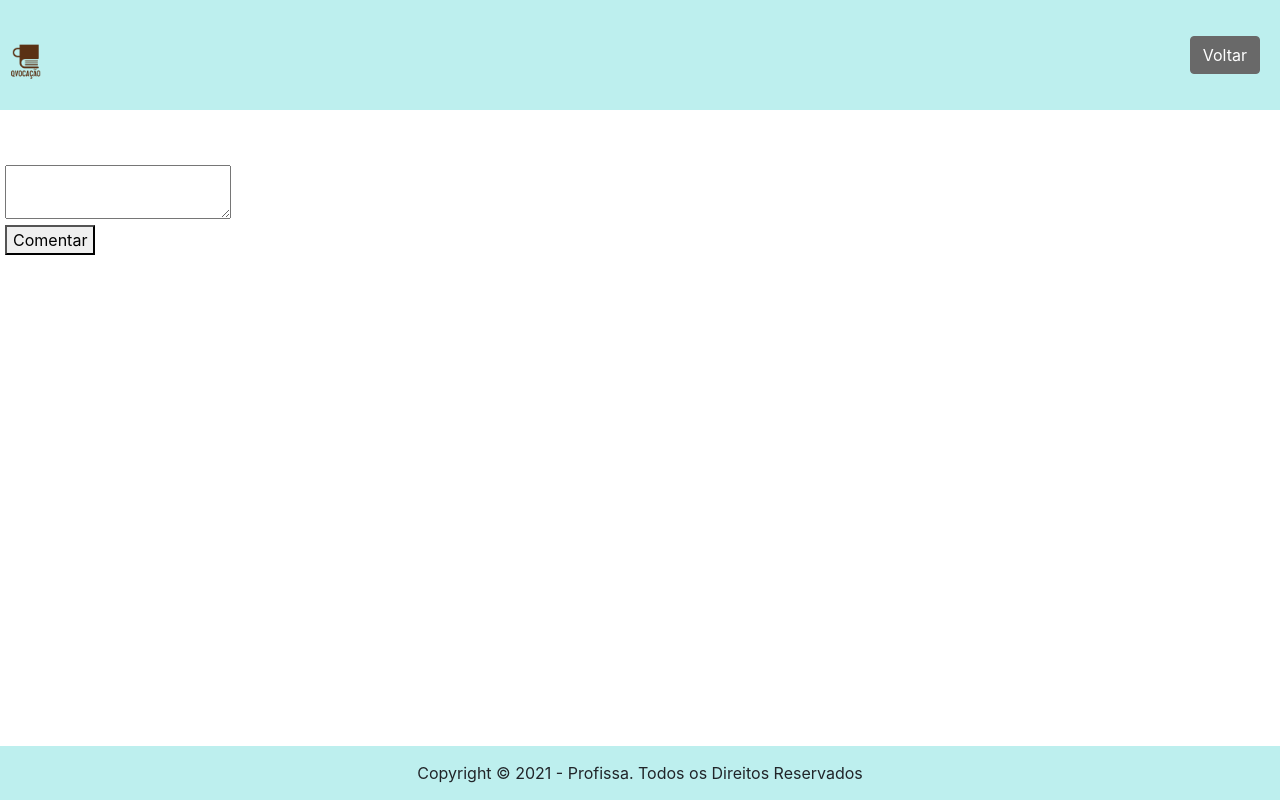
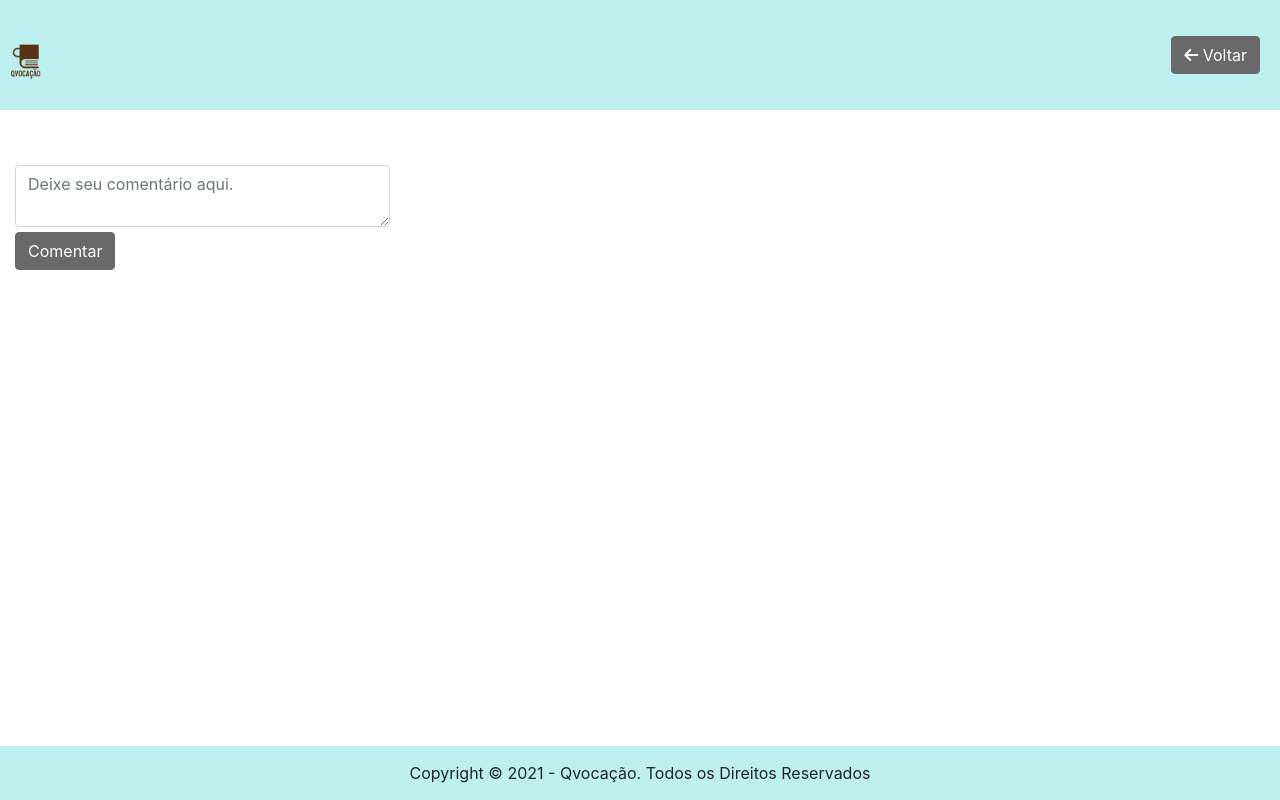
Before and after one commit to joaovReis0/TI2_G14, a website: page tiaw-ppl-cc-m-20211-grupo-9-escolha-profissional/public/Thread.html in a window 1280 px wide. Drawn offline with nearby package versions, Linux system fonts and the light colour scheme.

Commit message:
Update Thread.html

```diff
--- a/tiaw-ppl-cc-m-20211-grupo-9-escolha-profissional/public/Thread.html
+++ b/tiaw-ppl-cc-m-20211-grupo-9-escolha-profissional/public/Thread.html
@@ -1,16 +1,19 @@
 <!DOCTYPE html>
 <html lang="en">
+
 <head>
     <meta charset="UTF-8">
     <meta name="viewport" content="width=device-width, initial-scale=1.0">
     <link rel="stylesheet" href="styles/Forum.css">
 
-    <link rel="stylesheet" href="https://cdn.jsdelivr.net/npm/bootstrap@4.6.0/dist/css/bootstrap.min.css" integrity="sha384-B0vP5xmATw1+K9KRQjQERJvTumQW0nPEzvF6L/Z6nronJ3oUOFUFpCjEUQouq2+l" crossorigin="anonymous">
-    <script src="https://kit.fontawesome.com/28d9d72d98.js" crossorigin="anonymous"></script>
+    <link rel="stylesheet" href="https://cdn.jsdelivr.net/npm/bootstrap@4.6.0/dist/css/bootstrap.min.css"
+        integrity="sha384-B0vP5xmATw1+K9KRQjQERJvTumQW0nPEzvF6L/Z6nronJ3oUOFUFpCjEUQouq2+l" crossorigin="anonymous">
+    <script src="https://kit.fontawesome.com/ffc851508f.js" crossorigin="anonymous"></script>
     <link rel="stylesheet" href="https://cdnjs.cloudflare.com/ajax/libs/font-awesome/4.7.0/css/font-awesome.min.css">
 
     <title>Forum</title>
 </head>
+
 <body>
 
     <!-- header -->
@@ -19,20 +22,29 @@
         <img src="assets/novaLogo.png" class="logo">
         <nav class="menu">
             <p>
-                <div class="button1">
-                    <a class="button" href="/"><button type="button" class="btn btn-primary">Voltar</button></a>
-                </div>
+            <div class="button1">
+                <a class="button" href="/"><button type="button" class="btn btn-primary"><i
+                            class="fas fa-solid fas fa-arrow-left"></i> Voltar</button></a>
+            </div>
             </p>
 
         </nav>
     </header>
 
     <!-- fim header -->
-    <div class="main">
-        <div class="Topic"></div>
-        <textarea></textarea>
-        <button class="comentar">Comentar</button>
-        <div class="comments"></div>
+    <div class="container-fluid main">
+        <div class="row">
+            <div class="col-12">
+                <div class="Topic"></div>
+                <div class="form-floating">
+                    <textarea class="form-control textarea" placeholder="Deixe seu comentário aqui." id="floatingTextarea"></textarea>
+                <button type="button" class="btn btn-success comentar">Comentar</button>
+                </div>
+            </div>
+            <div class="col-12">
+                <div class="comments"></div>
+            </div>
+        </div>
     </div>
     <script src="scripts/Forum.js"></script>
     <script>
@@ -90,7 +102,7 @@
         }
 
         var btn = document.querySelector('button');
-        btn.addEventListener('click', function() {
+        btn.addEventListener('click', function () {
             var txt = document.querySelector('textarea');
             var comment = {
                 content: txt.value,
@@ -101,20 +113,25 @@
             txt.value = '';
             thread.comments.push(comment);
             localStorage.setItem('threads', JSON.stringify(threads));
-    })
+        })
     </script>
     <!-- Footer -->
 
     <footer class="container footer">
-        <p>Copyright &copy 2021 - Profissa. Todos os Direitos Reservados</p>
+        <p>Copyright &copy 2021 - Qvocação. Todos os Direitos Reservados</p>
     </footer>
 
     <!-- Fim Footer -->
 
 
-    <script src="https://code.jquery.com/jquery-3.5.1.slim.min.js" integrity="sha384-DfXdz2htPH0lsSSs5nCTpuj/zy4C+OGpamoFVy38MVBnE+IbbVYUew+OrCXaRkfj" crossorigin="anonymous"></script>
-    <script src="https://cdn.jsdelivr.net/npm/bootstrap@4.6.0/dist/js/bootstrap.bundle.min.js" integrity="sha384-Piv4xVNRyMGpqkS2by6br4gNJ7DXjqk09RmUpJ8jgGtD7zP9yug3goQfGII0yAns" crossorigin="anonymous"></script>
+    <script src="https://code.jquery.com/jquery-3.5.1.slim.min.js"
+        integrity="sha384-DfXdz2htPH0lsSSs5nCTpuj/zy4C+OGpamoFVy38MVBnE+IbbVYUew+OrCXaRkfj"
+        crossorigin="anonymous"></script>
+    <script src="https://cdn.jsdelivr.net/npm/bootstrap@4.6.0/dist/js/bootstrap.bundle.min.js"
+        integrity="sha384-Piv4xVNRyMGpqkS2by6br4gNJ7DXjqk09RmUpJ8jgGtD7zP9yug3goQfGII0yAns"
+        crossorigin="anonymous"></script>
 
 
 </body>
+
 </html>
```
